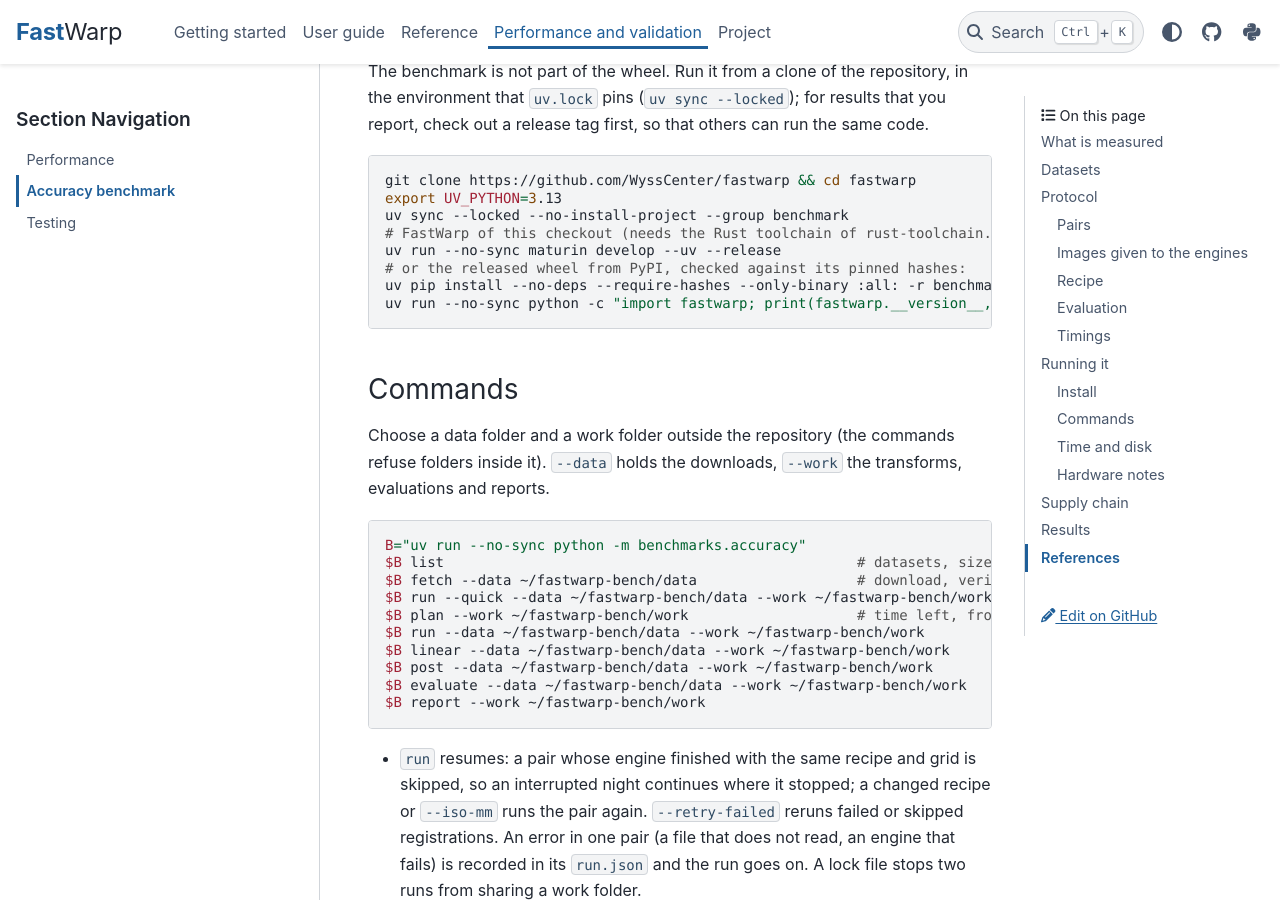
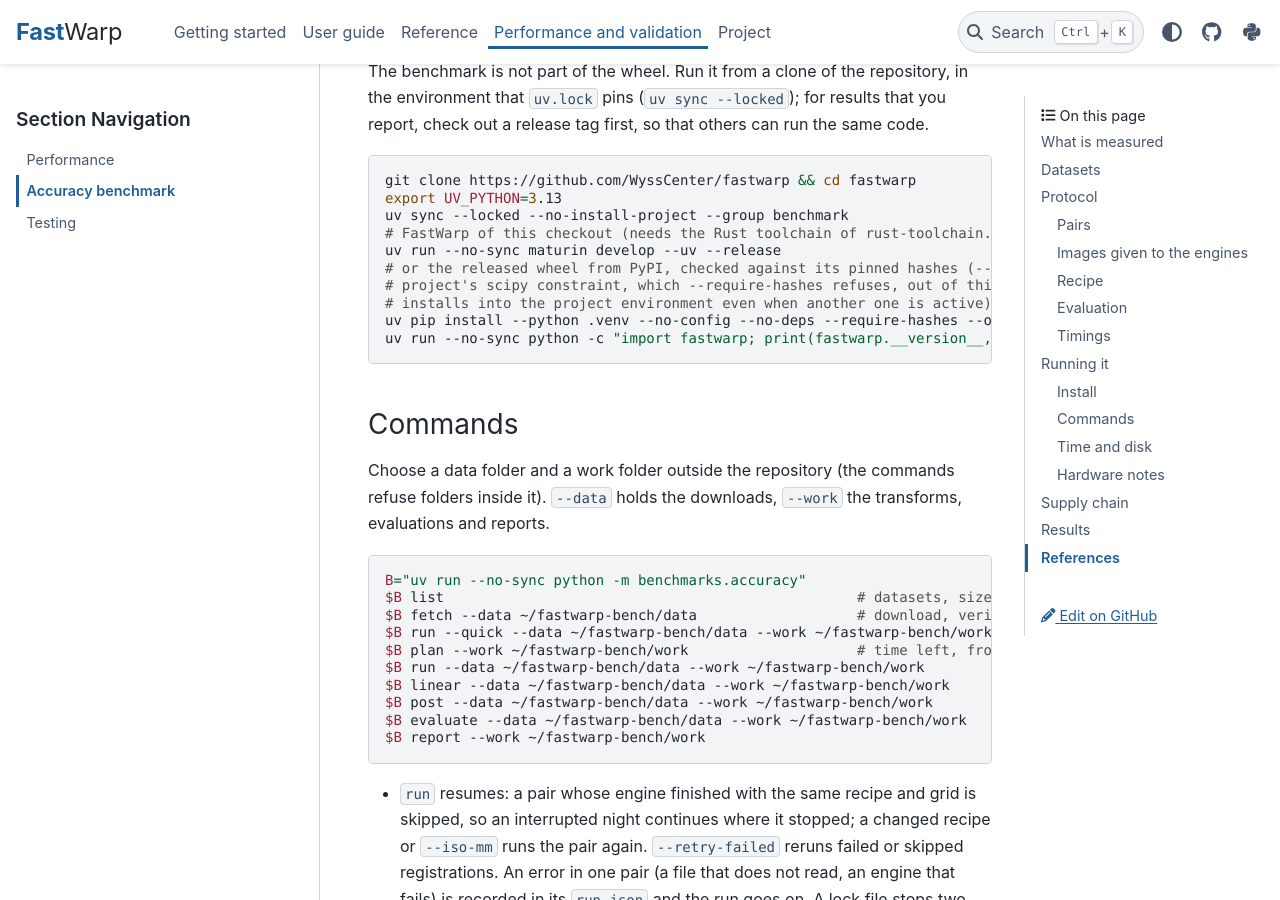
Before and after one commit to WyssCenter/fastwarp, a Sphinx documentation site: the page built from docs/benchmarks.md, in a window 1280 px wide and 900 px high, scrolled down 8784 px. Built offline with Sphinx 7.4.7 and the PyData theme 0.15.4, drawn with Linux system fonts in a browser that asks for light colours.

Commit message:
docs: make the pinned wheel install of the benchmark work inside the repository (#54)
* docs: link the Wyss DBS Localizer project from the readme and home page

* docs: make the pinned wheel install of the benchmark work inside the repository

uv pip install applied the project scipy constraint, which --require-hashes refuses. --no-config skips the project configuration and --python .venv keeps the install in the project environment.

````diff
--- a/docs/benchmarks.md
+++ b/docs/benchmarks.md
@@ -362,8 +362,10 @@ export UV_PYTHON=3.13
 uv sync --locked --no-install-project --group benchmark
 # FastWarp of this checkout (needs the Rust toolchain of rust-toolchain.toml):
 uv run --no-sync maturin develop --uv --release
-# or the released wheel from PyPI, checked against its pinned hashes:
-uv pip install --no-deps --require-hashes --only-binary :all: -r benchmarks/fastwarp-pypi.txt
+# or the released wheel from PyPI, checked against its pinned hashes (--no-config keeps the
+# project's scipy constraint, which --require-hashes refuses, out of this install; --python .venv
+# installs into the project environment even when another one is active):
+uv pip install --python .venv --no-config --no-deps --require-hashes --only-binary :all: -r benchmarks/fastwarp-pypi.txt
 uv run --no-sync python -c "import fastwarp; print(fastwarp.__version__, fastwarp.gpu_info())"
 ```
 
````
